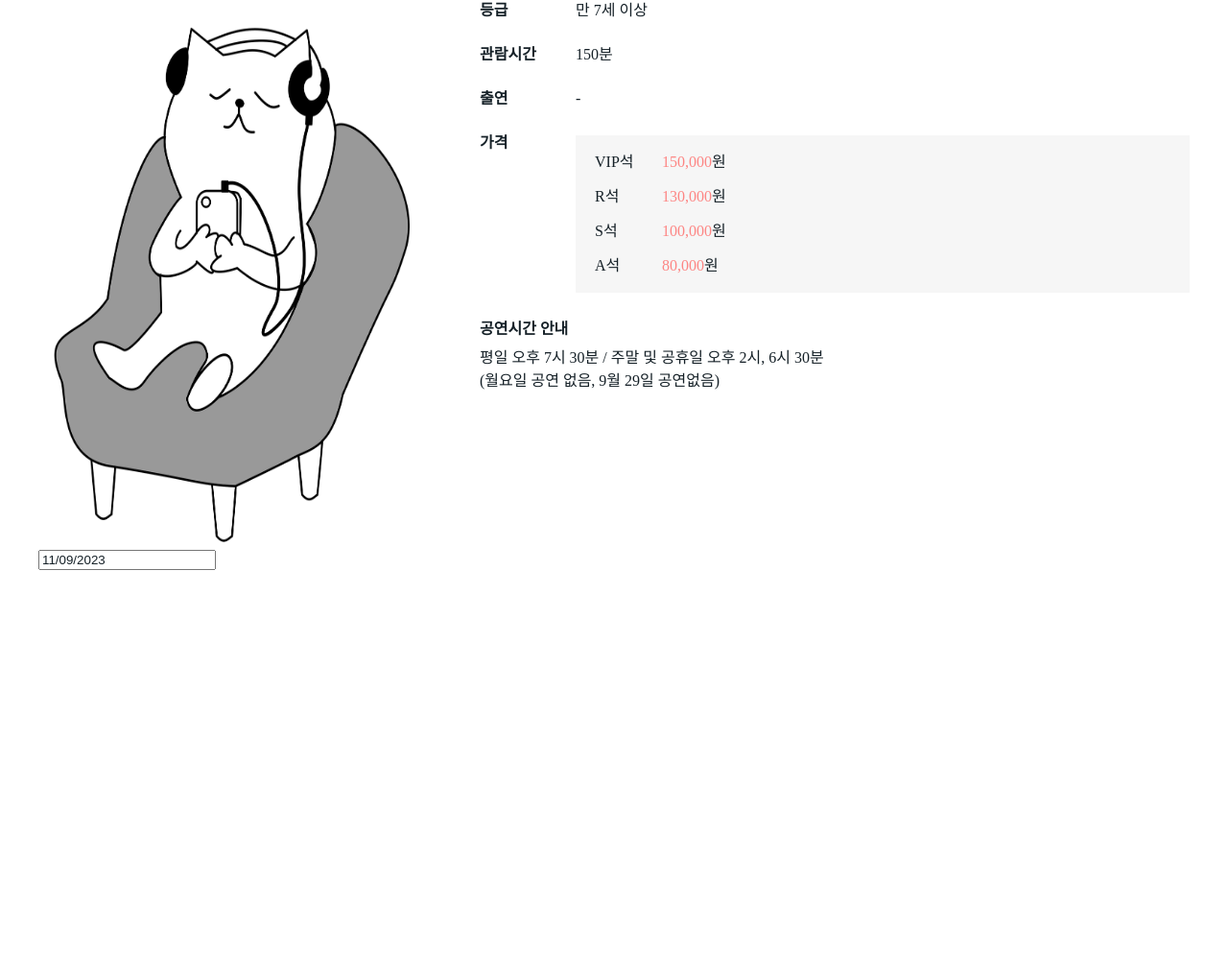
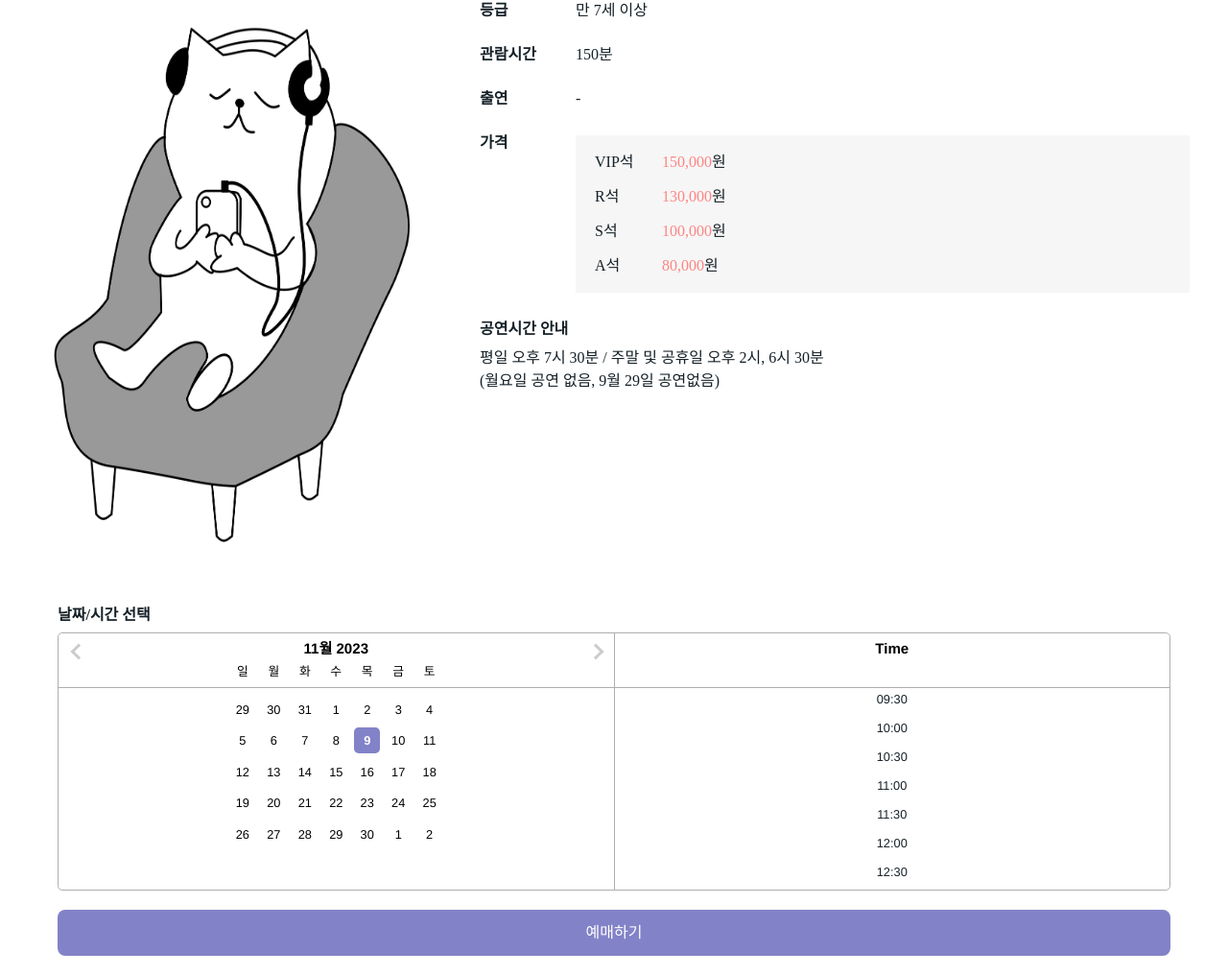
Before and after one commit to wecode-bootcamp-korea/50-2nd-ITt-frontend, a React app: page /detail in a window 1280 px wide. Shown: the part 253-1269 px from the top of the page at 96% size. Before the commit the page ends 847 px from the top, so only its background shows below. Built offline with nearby package versions, Linux system fonts and the light colour scheme.

Commit message:
style : datepicker 디자인 수정

```diff
--- a/package.json
+++ b/package.json
@@ -7,6 +7,7 @@
     "@testing-library/react": "^13.4.0",
     "@testing-library/user-event": "^13.5.0",
     "axios": "^1.6.0",
+    "date-fns": "^2.30.0",
     "react": "^18.2.0",
     "react-datepicker": "^4.21.0",
     "react-dom": "^18.2.0",
--- a/src/pages/Detail/Detail.jsx
+++ b/src/pages/Detail/Detail.jsx
@@ -1,5 +1,6 @@
 import React from 'react';
 import Datepicker from './components/Datepicker/Datepicker';
+import Button from '../../components/Button/Button';
 import './Detail.scss';
 
 const Detail = () => {
@@ -74,7 +75,13 @@ const Detail = () => {
         </div>
       </div>
       <div className="reserveArea">
-        <Datepicker />
+        <div className="dateArea">
+          <h3 className="dateTitle">날짜/시간 선택</h3>
+          <Datepicker />
+        </div>
+        <div className="btnArea">
+          <Button width="230px">예매하기</Button>
+        </div>
       </div>
     </div>
   );
--- a/src/pages/Detail/Detail.scss
+++ b/src/pages/Detail/Detail.scss
@@ -130,4 +130,19 @@
       }
     }
   }
+
+  .reserveArea {
+    margin-top: 40px;
+    padding: 20px;
+
+    .dateArea {
+      .dateTitle {
+        font-weight: 700;
+      }
+    }
+
+    .btnArea {
+      padding-top: 20px;
+    }
+  }
 }
--- a/src/pages/Detail/components/Datepicker/Datepicker.jsx
+++ b/src/pages/Detail/components/Datepicker/Datepicker.jsx
@@ -1,12 +1,22 @@
 import React, { useState } from 'react';
+import DatePicker from 'react-datepicker';
+import { ko } from 'date-fns/esm/locale';
+import 'react-datepicker/dist/react-datepicker.css';
 import './Datepicker.scss';
-import DatePicker from 'react-datepicker';
-import 'react-datepicker/dist/react-datepicker.css';
 
 const Datepicker = () => {
   const [startDate, setStartDate] = useState(new Date());
   return (
-    <DatePicker selected={startDate} onChange={date => setStartDate(date)} />
+    <div className="datePicker">
+      <DatePicker
+        selected={startDate}
+        onChange={date => setStartDate(date)}
+        dateFormat="yyyy년 MM월 dd일"
+        locale={ko}
+        inline
+        showTimeSelect
+      />
+    </div>
   );
 };
 
--- a/src/pages/Detail/components/Datepicker/Datepicker.scss
+++ b/src/pages/Detail/components/Datepicker/Datepicker.scss
@@ -0,0 +1,46 @@
+@import '../../../../styles/variable.scss';
+
+.datePicker {
+  margin-top: 10px;
+
+  .react-datepicker {
+    display: flex;
+    width: 100%;
+
+    .react-datepicker__navigation--next--with-time:not(
+        .react-datepicker__navigation--next--with-today-button
+      ) {
+      right: 50%;
+    }
+
+    .react-datepicker__month-container {
+      flex: 1;
+      .react-datepicker__header {
+        background-color: $white;
+      }
+
+      .react-datepicker__day--selected {
+        background-color: $purple;
+      }
+    }
+
+    .react-datepicker__time-container {
+      flex: 1;
+
+      .react-datepicker__header {
+        height: 57px;
+        background-color: $white;
+      }
+
+      .react-datepicker__time {
+        .react-datepicker__time-box {
+          .react-datepicker__time-list {
+            .react-datepicker__time-list-item--selected {
+              background-color: $purple;
+            }
+          }
+        }
+      }
+    }
+  }
+}
```
Also changed, not shown: 1 other file.
